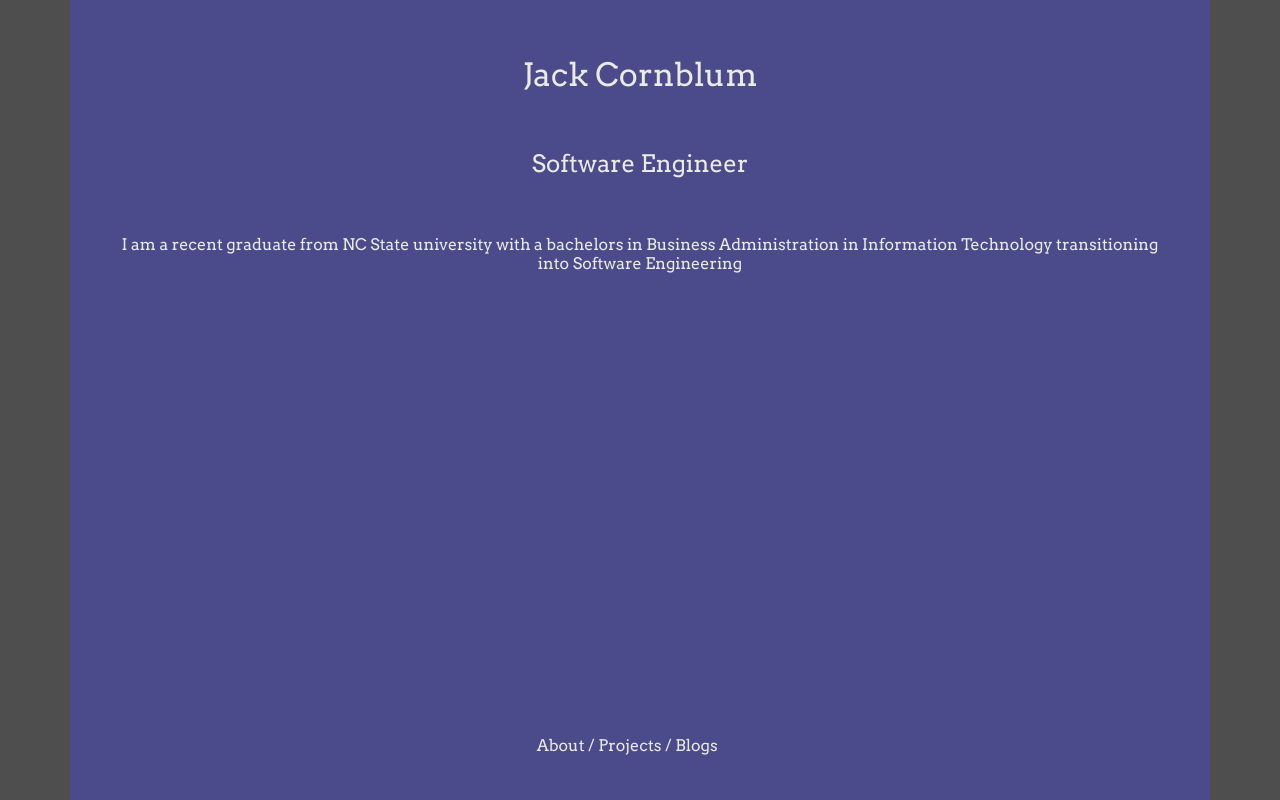
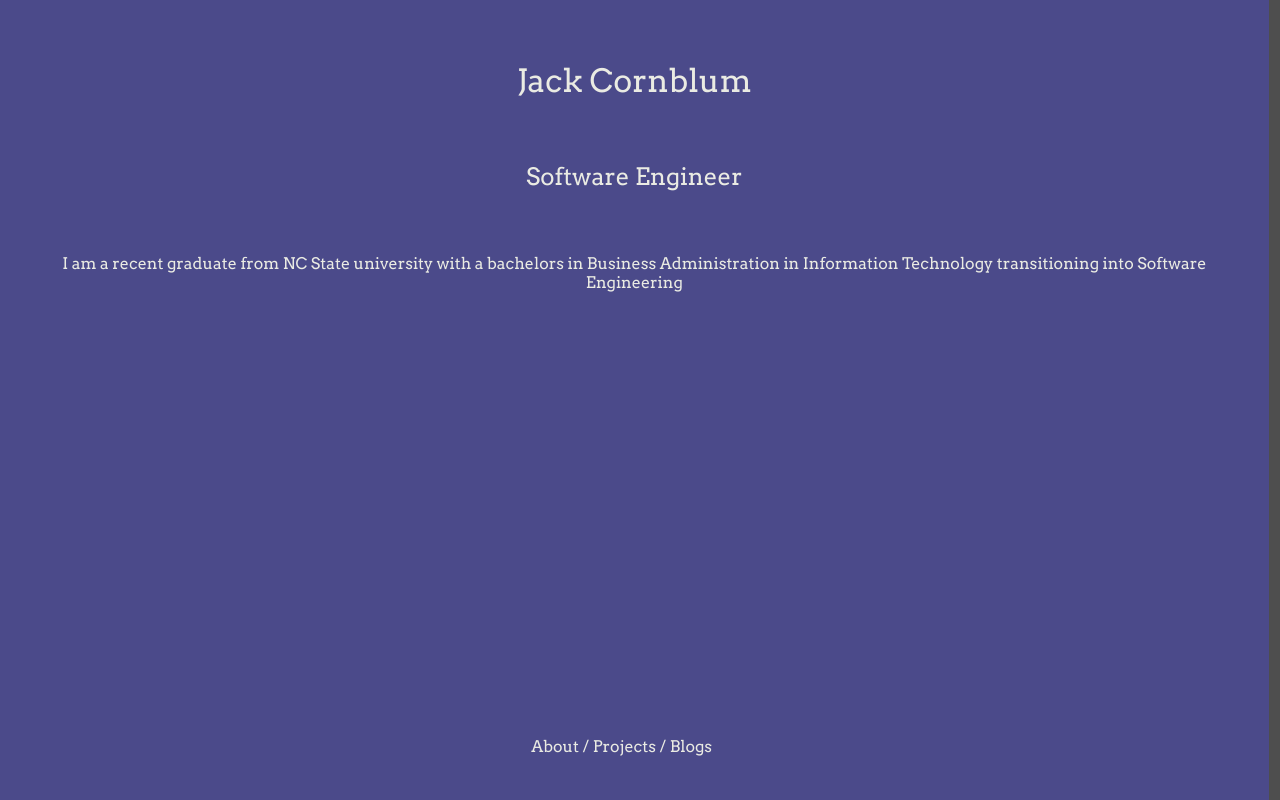
Before and after one commit to JackCornblum/JackCornblum-PersonalWebsite, a React (Create React App) app: page / in a window 1280 px wide. Shown: the top 800 px of the page. Built offline with nearby package versions, Linux system fonts and the light colour scheme.

Commit message:
fullscreen width

```diff
--- a/src/App.css
+++ b/src/App.css
@@ -1,11 +1,18 @@
+* {
+  margin: 0px;
+}
+
+div#root {
+  position: relative;
+}
+
 html, body {
-  margin: 0;
   height: 100%;
   background-color: rgb(78, 78, 78);
 }
 .App {
   text-align: center;
-
+  position: absolute;
 }
 
 #header-name {
@@ -27,6 +34,15 @@ html, body {
   font-family: 'Arvo', serif;
   margin-left: 3%;
   margin-right: 3%;
+}
+
+#about-section {
+  position: relative;
+}
+
+.container {
+  margin: 0px;
+  width: 100%;
 }
 
 .top {
--- a/src/App.js
+++ b/src/App.js
@@ -14,15 +14,15 @@ function App() {
 
   return (
     <div className="App">
-      <Container>
-        <Row>
+      <Container fluid>
+        <Row id="top-about">
           <Home aboutRef={aboutRef} projectRef={projectRef} blogRef={blogRef} />
         </Row>
       </Container>
-      <Container>
+      <Container fluid>
           <Projects aboutRef={aboutRef} projectRef={projectRef} blogRef={blogRef} />
       </Container>
-      <Container>
+      <Container fluid>
           <About aboutRef={aboutRef} projectRef={projectRef} blogRef={blogRef} />
       </Container>
     </div>
--- a/src/Components/About.js
+++ b/src/Components/About.js
@@ -18,8 +18,8 @@ function About({projectRef, blogRef, aboutRef}) {
     return (
         <Row ref={blogRef} id="blog-section">
         <Col id="blogs-right">
-        <div id="blog-header">
-            <h2 id="blog">Blogs</h2>
+            <div id="blog-header">
+                <h2 id="blog">Blogs</h2>
             </div>
 
             <div id="div_top_hypers3">
```
